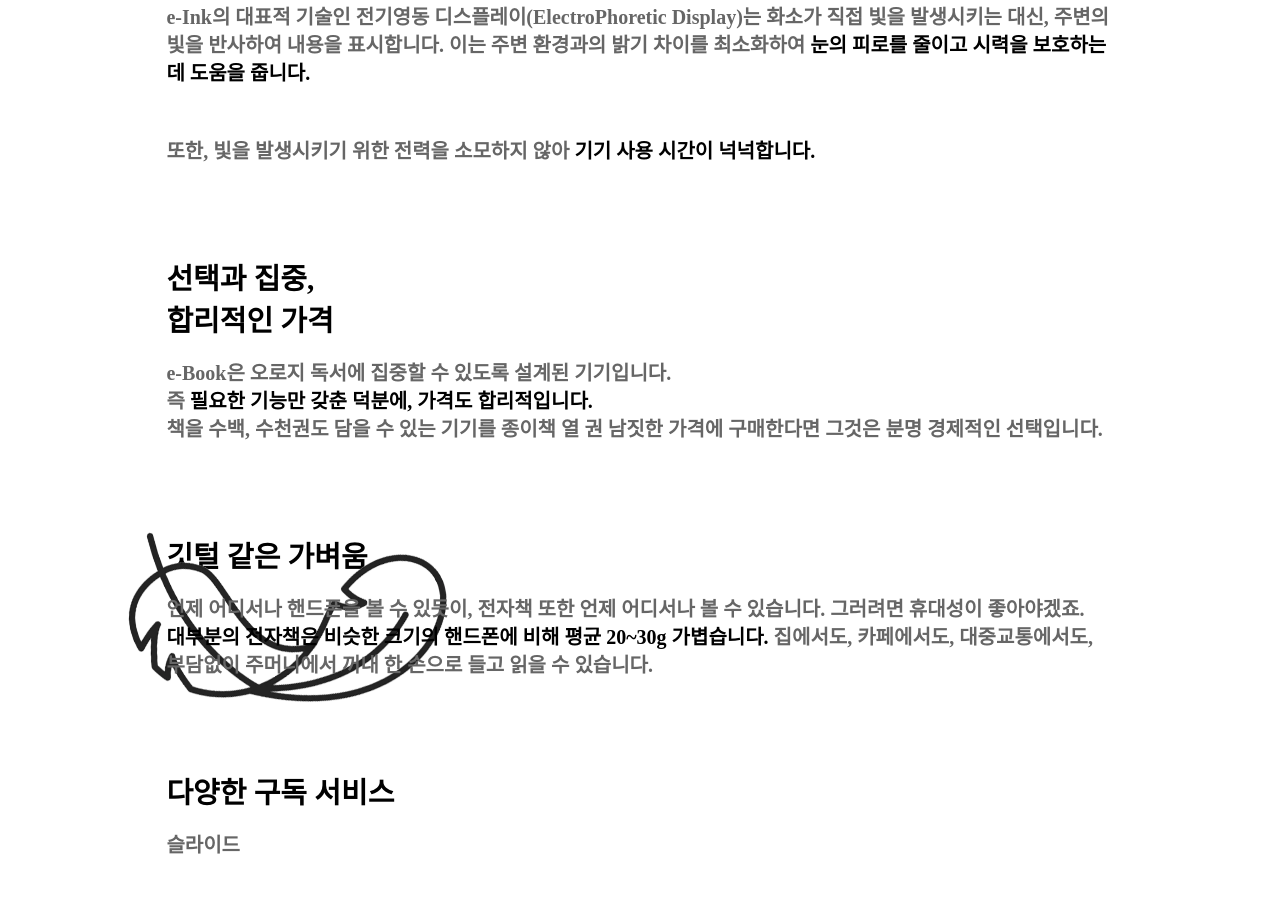
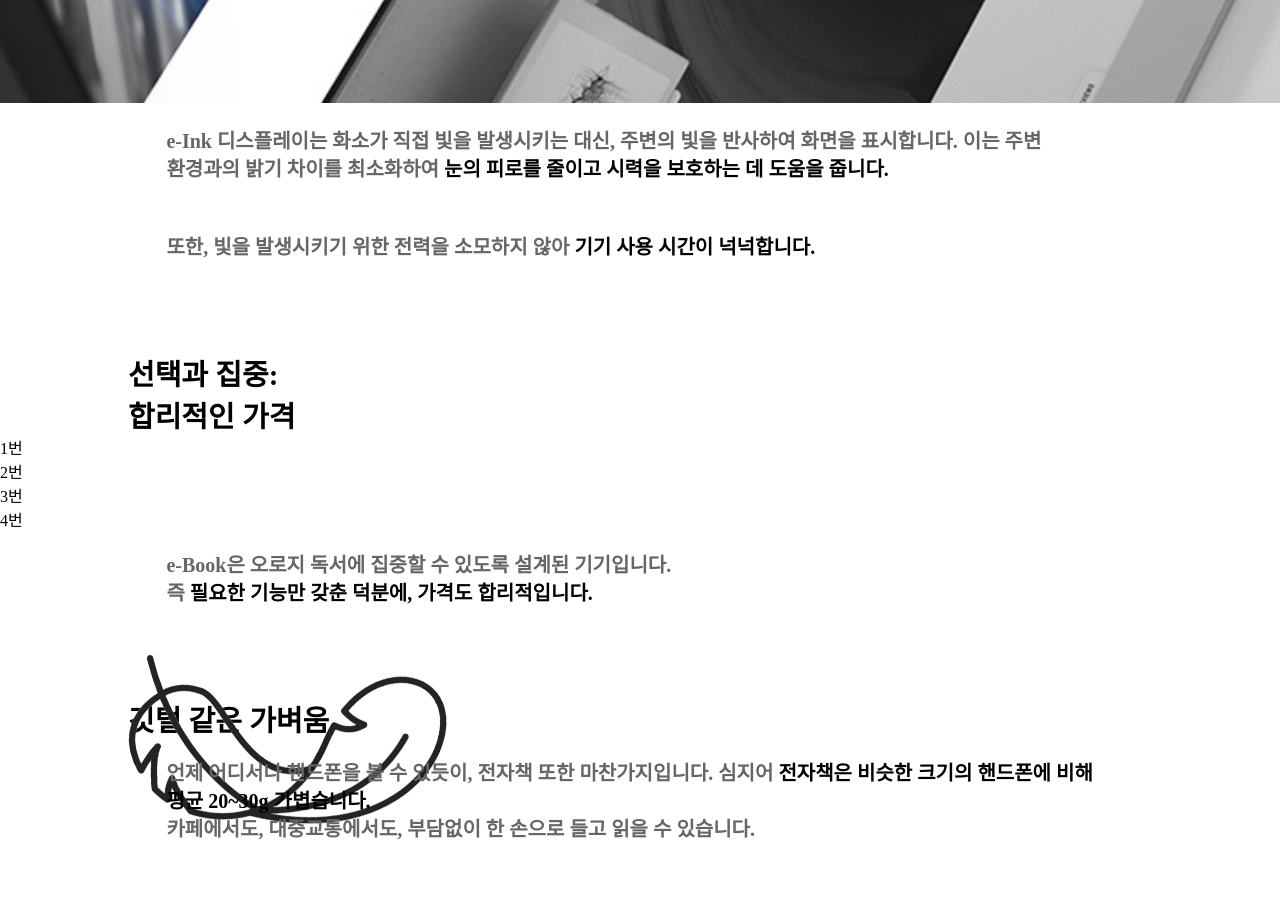
Before and after one commit to asdf080/eBook-intro, a plain HTML site: page index.html in a window 1280 px wide. Shown: the part 2771-3677 px from the top of the page. Drawn offline with Linux system fonts and the light colour scheme; a web font is replaced by a local one.

Commit message:
ㅁㄴㅇㄹ

```diff
--- a/index.html
+++ b/index.html
@@ -20,22 +20,29 @@
         <p>화살표</p>
       </header>
       <article id="Art2">
-        <h3 style="font-size: 35px;">e-Ink :</h3>
-        <h3>낮은 피로, 높은 사용 시간</h3>
+        <h3 style="font-size: 35px;"><span style="color: #777;">LED는 갖고있지 않은</span><br>e-Ink만의 장점</h3>
+        <h3 style="margin-top: 20px;">낮은 피로도,</h3>
+        <h3>낮은 전력 소모량</h3>
         <img src="./images/Art21.PNG">
-        <p class="hidden">e-Ink의 대표적 기술인 전기영동 디스플레이(ElectroPhoretic Display)는 화소가 직접 빛을 발생시키는 대신, 주변의 빛을 반사하여 내용을 표시합니다. 이는 주변 환경과의 밝기 차이를 최소화하여 <strong>눈의 피로를 줄이고 시력을 보호하는 데 도움을 줍니다.</strong></p>
-        <p class="hidden">또한, 빛을 발생시키기 위한 전력을 소모하지 않아 <strong>기기 사용 시간이 넉넉합니다.</strong></p>
+        <p class="ScroHidden">e-Ink 디스플레이는 화소가 직접 빛을 발생시키는 대신, 주변의 빛을 반사하여 화면을 표시합니다. 이는 주변 환경과의 밝기 차이를 최소화하여 <strong>눈의 피로를 줄이고 시력을 보호하는 데 도움을 줍니다.</strong></p>
+        <p class="ScroHidden">또한, 빛을 발생시키기 위한 전력을 소모하지 않아 <strong>기기 사용 시간이 넉넉합니다.</strong></p>
         <button class ="FloatBtn FloatBtn1">e-Ink 자세히 보기</button>
       </article>
       <article id="Art3">
-        <h3>선택과 집중,</h3>
+        <h3>선택과 집중:</h3>
         <h3>합리적인 가격</h3>
-        <p class="hidden">e-Book은 오로지 독서에 집중할 수 있도록 설계된 기기입니다. <br> 즉 <strong>필요한 기능만 갖춘 덕분에, 가격도 합리적입니다.</strong><br>책을 수백, 수천권도 담을 수 있는 기기를 종이책 열 권 남짓한 가격에 구매한다면 그것은 분명 경제적인 선택입니다.</p>
+        <ul>
+          <li>1번</li>
+          <li>2번</li>
+          <li>3번</li>
+          <li>4번</li>
+        </ul>
+        <p class="ScroHidden">e-Book은 오로지 독서에 집중할 수 있도록 설계된 기기입니다. <br> 즉 <strong>필요한 기능만 갖춘 덕분에, 가격도 합리적입니다.</strong></p>
       </article>
       <article id="Art4">
-          <h3>깃털 같은 가벼움</h3>
         <img src="fea.png" id="feather"/>
-        <p class="hidden">언제 어디서나 핸드폰을 볼 수 있듯이, 전자책 또한 언제 어디서나 볼 수 있습니다. 그러려면 휴대성이 좋아야겠죠. <strong>대부분의 전자책은 비슷한 크기의 핸드폰에 비해 평균 20~30g 가볍습니다. </strong>집에서도, 카페에서도, 대중교통에서도, 부담없이 주머니에서 꺼내 한 손으로 들고 읽을 수 있습니다.</p>
+        <h3>깃털 같은 가벼움</h3>
+        <p class="ScroHidden">언제 어디서나 핸드폰을 볼 수 있듯이, 전자책 또한 마찬가지입니다. 심지어 <strong>전자책은 비슷한 크기의 핸드폰에 비해 평균 20~30g 가볍습니다. </strong><br>카페에서도, 대중교통에서도, 부담없이 한 손으로 들고 읽을 수 있습니다.</p>
         </div>
       </article>
       <article id="Art5">
--- a/index.js
+++ b/index.js
@@ -1,5 +1,6 @@
+
 window.addEventListener('scroll', () => {
-  var FloatBtn = document.querySelector('.FloatBtn');
+  let FloatBtn = document.querySelector('.FloatBtn');
 
   if (window.pageYOffset > 160) {
     FloatBtn.style.display = 'block';
@@ -17,9 +18,14 @@ window.addEventListener('scroll', () => {
 document.addEventListener('scroll', function() {
   for(let p of document.querySelectorAll('article p')){
     if (p.getBoundingClientRect().top - window.innerHeight+100 <= 0) {
-      p.classList.add('visible');
+      p.classList.add('Scrovisible');
     } else {
-      p.classList.remove('visible');
+      p.classList.remove('Scrovisible');
     }
   }
+
+  let fea = document.querySelector('#feather')
+  if (fea.getBoundingClientRect().top - window.innerHeight <= 0) {
+    fea.classList.add('fallAni');
+  }
 });
--- a/style.css
+++ b/style.css
@@ -26,15 +26,15 @@ strong{color:black;font-weight: 700;}
 #head p {font-size: 20px;margin-top: 20px;}
 
 article {margin-top: 90px;position: relative;}
-article h3 {font-size: 29px;margin-left: 13%;}
+article h3 {font-size: 29px;margin-left: 10%;}
 article p {font-size: 20px;line-height: 28px; margin: 20px 13% 50px 13%;word-break: keep-all;color: #666;font-weight: 600;}
 
-.hidden {
+.ScroHidden {
   opacity: 0.5;
   transform: translateY(20px);
   transition: opacity 0.5s, transform 0.5s, visibility 0.5s;
 }
-.visible {
+.Scrovisible {
   opacity: 1;transform: translateY(0);
 }
 
@@ -42,7 +42,7 @@ article p {font-size: 20px;line-height: 28px; margin: 20px 13% 50px 13%;word-bre
 #Art2 img {width: 100%;margin-top: 20px;}
 
 .FloatBtn1 {
-position: fixed;bottom: 10px;left: 50%;
+position: fixed;bottom: 0;left: 50%;
 display: none;
 width: 200px;height: 47px;font-size: 15px;
 border: none;
@@ -52,8 +52,8 @@ animation: slideUp 0.5s ease forwards;
 
 #Art4 #feather {
   position: absolute; width: 25%;left: 10%;
-  animation: fall 1.3s ease-out forwards;
 }
+#feather.fallAni{animation: fall 1.3s ease-out forwards;}
 
 @keyframes slideUp {
   from {
@@ -61,17 +61,19 @@ animation: slideUp 0.5s ease forwards;
   opacity: 0;
   }
   to {
-  transform: translate(-50%, 0);
+  transform: translate(-50%, -20%);
   opacity: 1;
   }
 }
 
 @keyframes fall {
   0% {
-  transform: translate(-20px,-130px) rotate(20deg);
+  transform: translate(-20px,-100px) rotate(20deg);
+  opacity: 0.5;
 }
 100% {
   transform: translate(0, -55px) rotate(-5deg);
+  opacity: 1;
 }
 }
 
```
